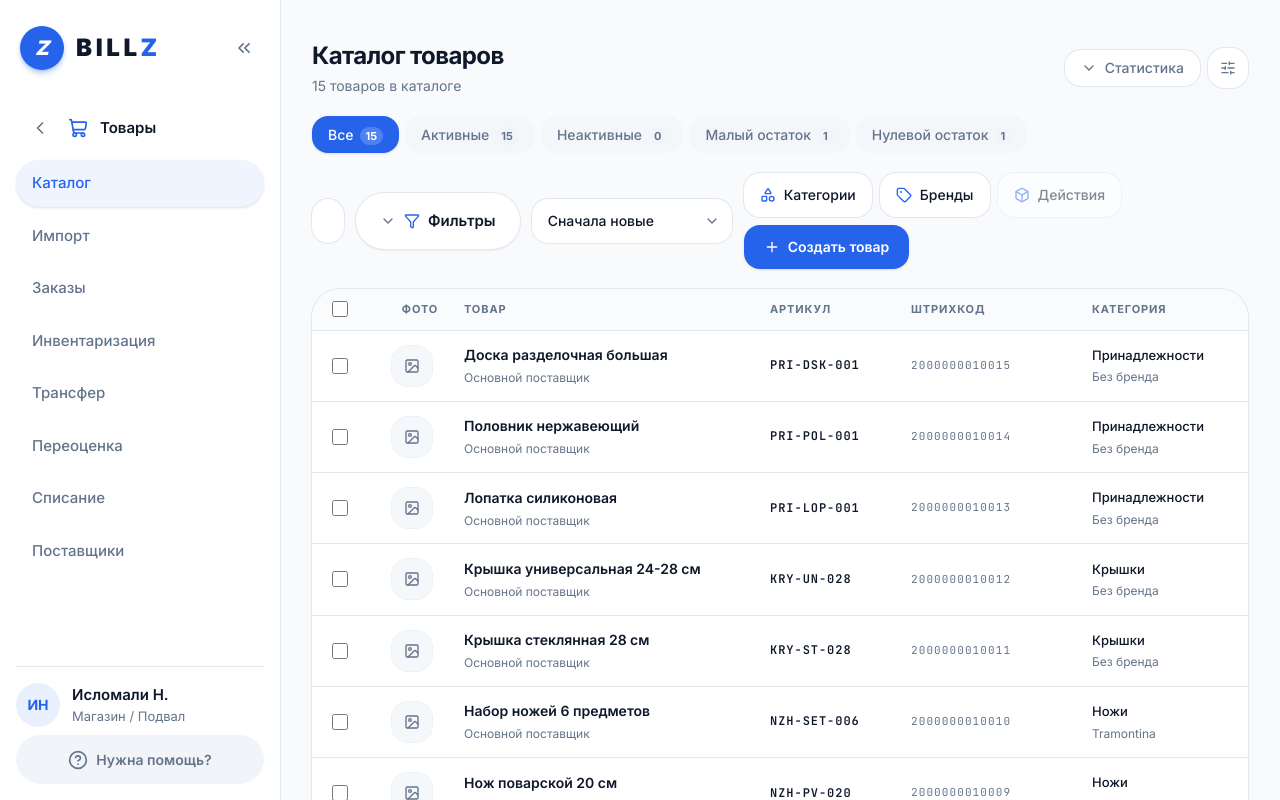
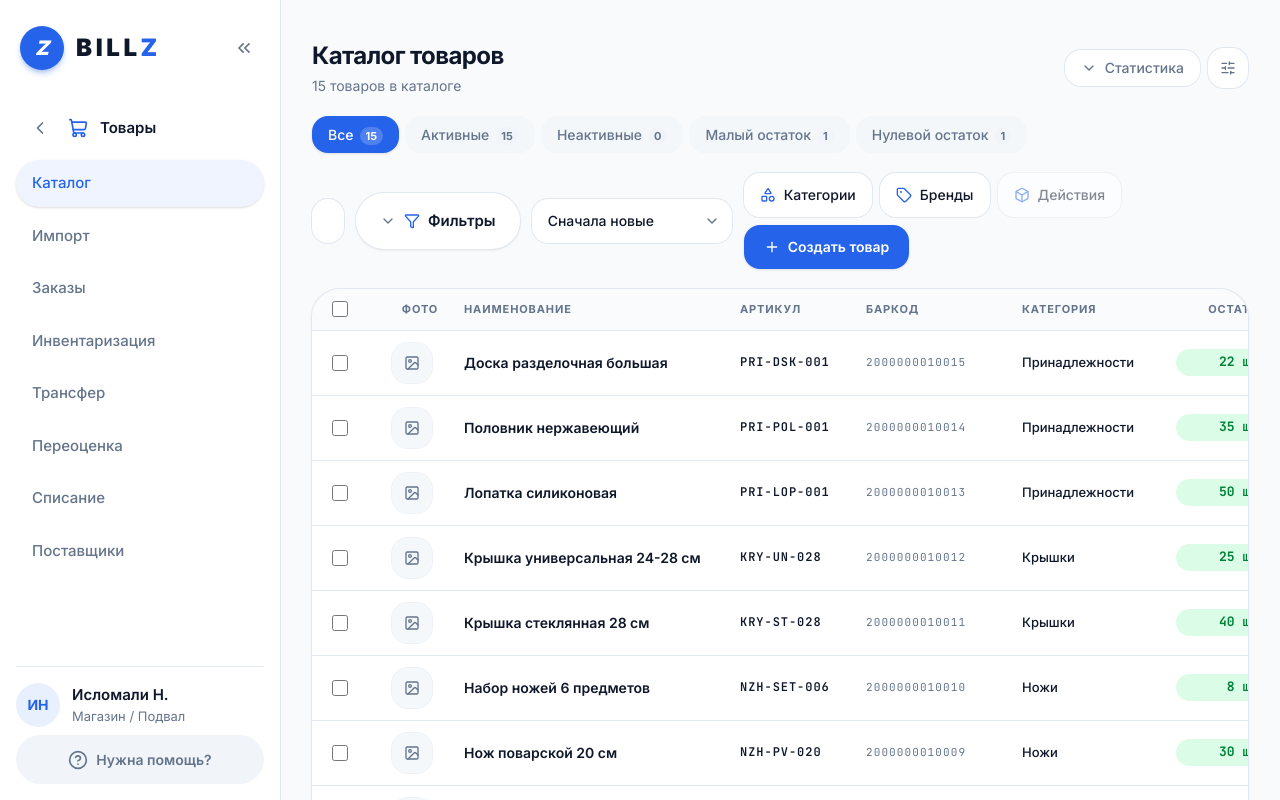
Before and after one commit to annuubiss/project, a Next.js app: page /tovary in a window 1280 px wide. Shown: the top 800 px of the page. Built offline with nearby package versions, Linux system fonts and the light colour scheme.

Commit message:
feat: enhance catalog grid layout and product details
Co-authored-by: annuubiss <126184796+annuubiss@users.noreply.github.com>

```diff
--- a/components/tovary/catalog.tsx
+++ b/components/tovary/catalog.tsx
@@ -473,7 +473,7 @@ export function Catalog() {
 
       <div className="overflow-hidden rounded-2xl bg-card shadow-sm ring-1 ring-border">
         <div className="overflow-x-auto">
-        <div className="grid min-w-[1200px] grid-cols-[44px_56px_minmax(290px,2fr)_125px_165px_150px_120px_180px_48px] items-center gap-4 border-b border-border bg-secondary/40 px-5 py-3 text-[11px] font-bold uppercase tracking-[0.08em] text-muted-foreground">
+        <div className="grid min-w-[1400px] grid-cols-[44px_56px_minmax(260px,2fr)_110px_140px_130px_100px_120px_130px_130px_48px] items-center gap-4 border-b border-border bg-secondary/40 px-5 py-3 text-[11px] font-bold uppercase tracking-[0.08em] text-muted-foreground">
           <input
             type="checkbox"
             checked={allSelected}
@@ -482,12 +482,14 @@ export function Catalog() {
             className="size-4 shrink-0 rounded border border-border accent-primary"
           />
           <div className="text-center">Фото</div>
-          <div>Товар</div>
+          <div>Наименование</div>
           <div>Артикул</div>
-          <div>Штрихкод</div>
+          <div>Баркод</div>
           <div>Категория</div>
           <div className="text-right">Остаток</div>
-          <div className="text-right">Цена</div>
+          <div className="text-right">Опт цена</div>
+          <div className="text-right">Розничная цена</div>
+          <div className="text-right">Поставщики</div>
           <div />
         </div>
         {/* Table Header */}
@@ -617,7 +619,7 @@ function ProductRowV2({
   return (
     <div
       className={cn(
-        'group grid min-w-[1200px] grid-cols-[44px_56px_minmax(290px,2fr)_125px_165px_150px_120px_180px_48px] items-center gap-4 px-5 py-3 text-sm transition-colors hover:bg-primary/[0.035]',
+        'group grid min-w-[1400px] grid-cols-[44px_56px_minmax(260px,2fr)_110px_140px_130px_100px_120px_130px_130px_48px] items-center gap-4 px-5 py-3 text-sm transition-colors hover:bg-primary/[0.035]',
         selected && 'bg-primary/[0.06]',
       )}
     >
@@ -640,10 +642,9 @@ function ProductRowV2({
         >
           {product.name}
         </Link>
-        <div className="mt-1 flex min-w-0 items-center gap-2 text-[12px] text-muted-foreground">
-          {product.status === 'inactive' ? <span className="rounded bg-secondary px-1.5 py-0.5 text-[10px] font-bold uppercase tracking-wide">Неактивен</span> : null}
-          <span className="truncate">{product.supplier || 'Поставщик не указан'}</span>
-        </div>
+        {product.status === 'inactive' && (
+          <span className="mt-1 inline-block rounded bg-secondary px-1.5 py-0.5 text-[10px] font-bold uppercase tracking-wide text-muted-foreground">Неактивен</span>
+        )}
       </div>
 
       <div className="min-w-0">
@@ -656,7 +657,6 @@ function ProductRowV2({
 
       <div className="min-w-0">
         <p className="truncate text-[13px] font-medium text-foreground">{product.category}</p>
-        <p className="mt-1 truncate text-[12px] text-muted-foreground">{product.brand || 'Без бренда'}</p>
       </div>
 
       <div className="text-right">
@@ -671,15 +671,23 @@ function ProductRowV2({
         >
           {product.storeStock} {product.unit}
         </span>
-        <p className="mt-1 text-[11px] text-muted-foreground">Всего: {product.stock}</p>
       </div>
 
       <div className="text-right">
-        <p className="whitespace-nowrap font-mono text-[15px] font-bold tabular-nums text-foreground">
+        <p className="whitespace-nowrap font-mono text-[13px] font-bold tabular-nums text-foreground">
+          {product.wholesalePrice > 0 ? `${formatUZS(product.wholesalePrice)} UZS` : '—'}
+        </p>
+      </div>
+
+      <div className="text-right">
+        <p className="whitespace-nowrap font-mono text-[13px] font-bold tabular-nums text-foreground">
           {formatUZS(product.price)} <span className="text-[11px] font-semibold text-muted-foreground">UZS</span>
         </p>
-        <p className="mt-1 whitespace-nowrap font-mono text-[11px] tabular-nums text-muted-foreground">
-          Опт: {product.wholesalePrice > 0 ? `${formatUZS(product.wholesalePrice)} UZS` : '—'}
+      </div>
+
+      <div className="text-right">
+        <p className="truncate text-[13px] text-muted-foreground">
+          {product.supplier || '—'}
         </p>
       </div>
 
```
